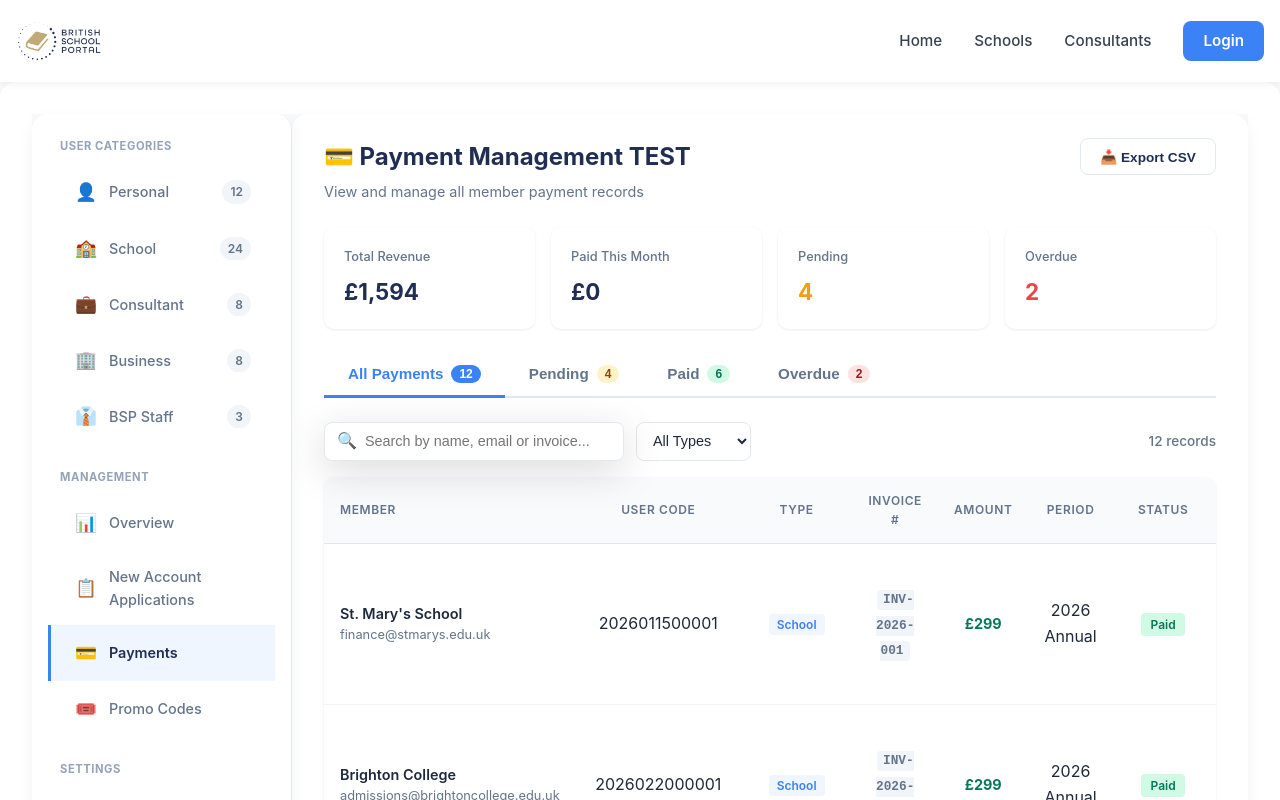
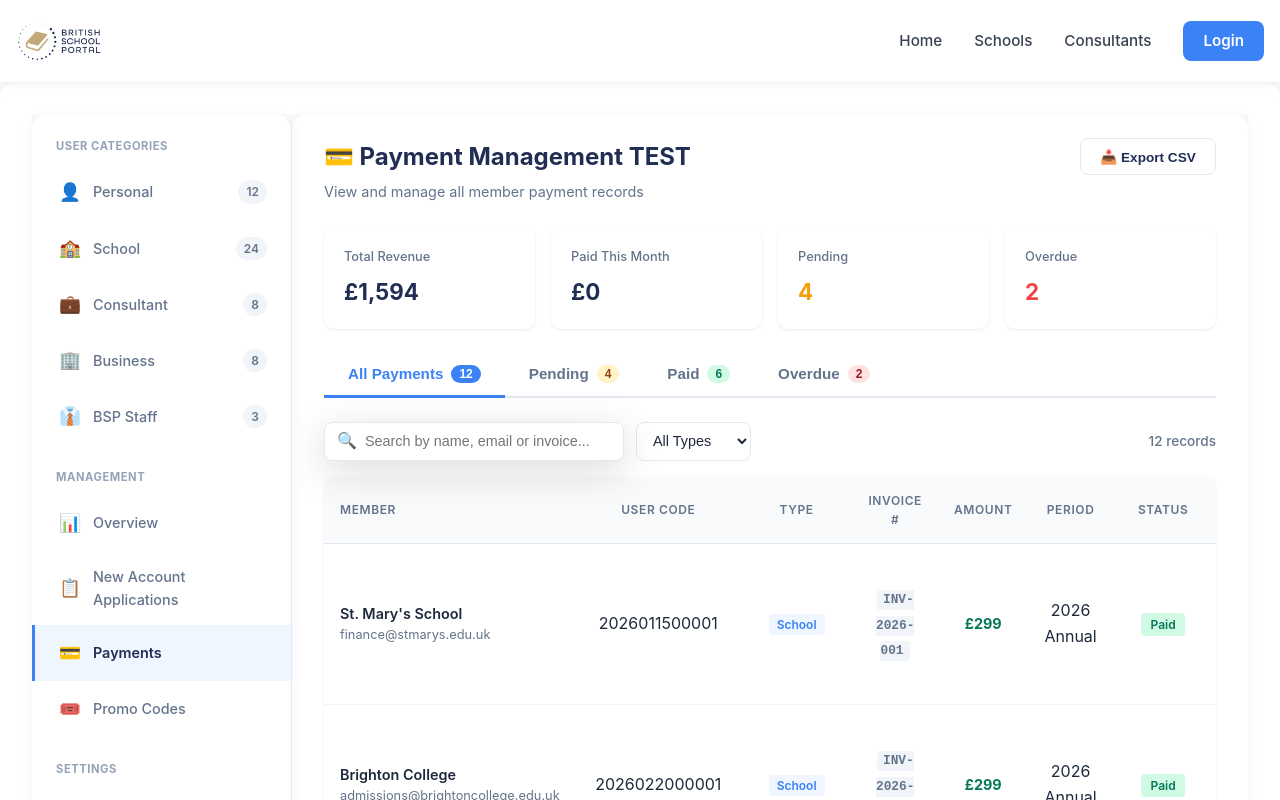
Before and after one commit to socialmedia-dot/bsp-v4, a Nuxt app: page /BSP/payments in a window 1280 px wide. Shown: the top 800 px of the page. Built offline with nearby package versions, Linux system fonts and the light colour scheme.

Commit message:
fix: align sidebar section titles with nav items

```diff
--- a/components/BspSidebar.vue
+++ b/components/BspSidebar.vue
@@ -87,7 +87,7 @@ defineProps<{
   width: 260px;
 }
 .sidebar-nav {
-  padding: 1.5rem 1rem;
+  padding: 1.5rem 0;
 }
 .nav-section {
   margin-bottom: 1.5rem;
@@ -98,7 +98,7 @@ defineProps<{
   font-weight: 700;
   letter-spacing: 0.05em;
   margin-bottom: 0.5rem;
-  padding-left: 0.75rem;
+  padding: 0 1.5rem;
   text-transform: uppercase;
 }
 .nav-item {
```
